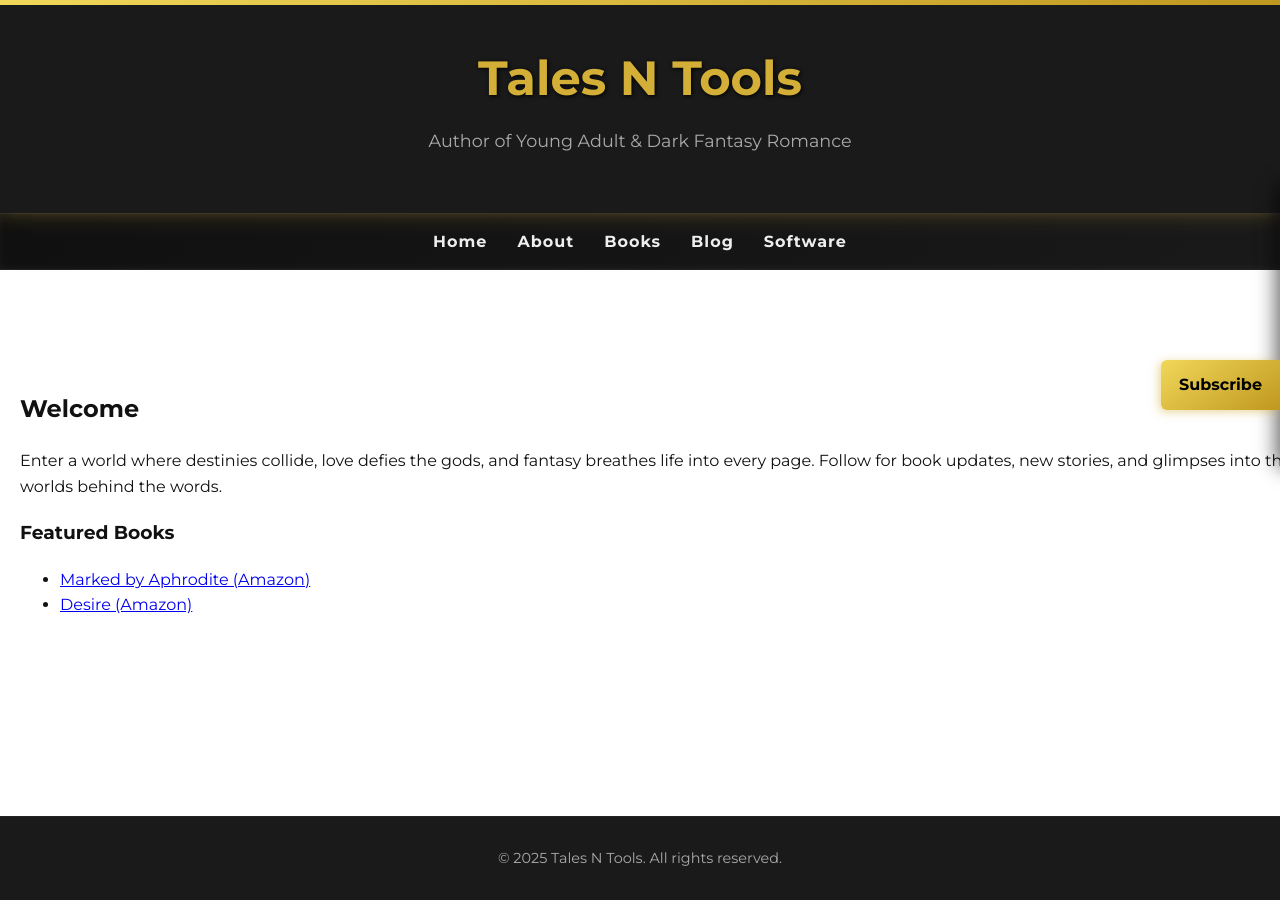
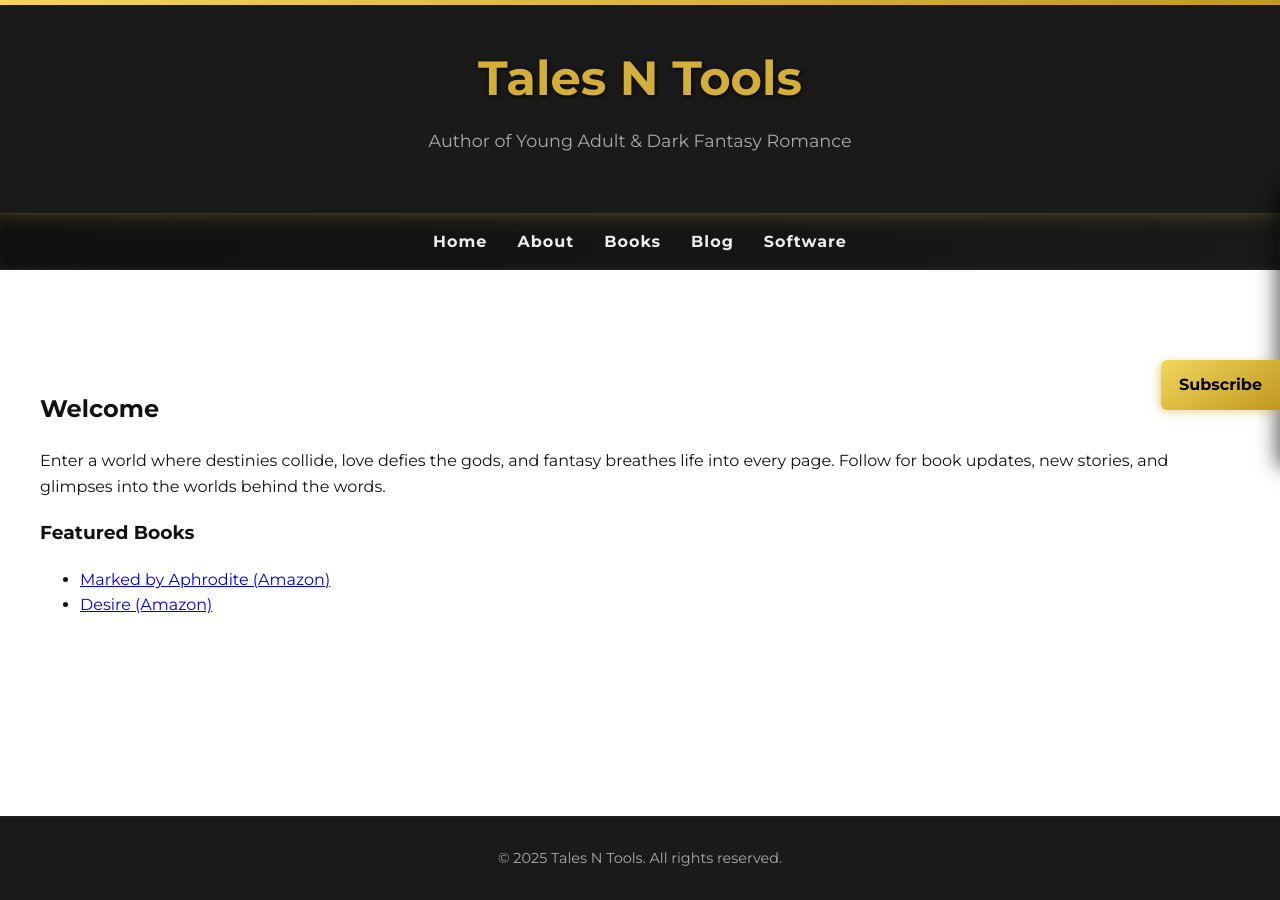
Before and after one commit to TalesNTools/TalesNTools, a Jekyll site: the page built from index.md, in a window 1280 px wide. Built offline with Jekyll 4.4.1, drawn with Linux system fonts in a browser that asks for light colours.

Commit message:
Update style.css

```diff
--- a/assets/css/style.css
+++ b/assets/css/style.css
@@ -34,7 +34,7 @@ main {
   flex: 1;
   padding: 60px 20px;
   width: 100%;
-  max-width: 1400px; /* Increased from 800px for better screen usage */
+  max-width: 1200px; /* Increased from 800px for better screen usage */
   margin: 40px auto;
   color: #111;
   background: none;
```
